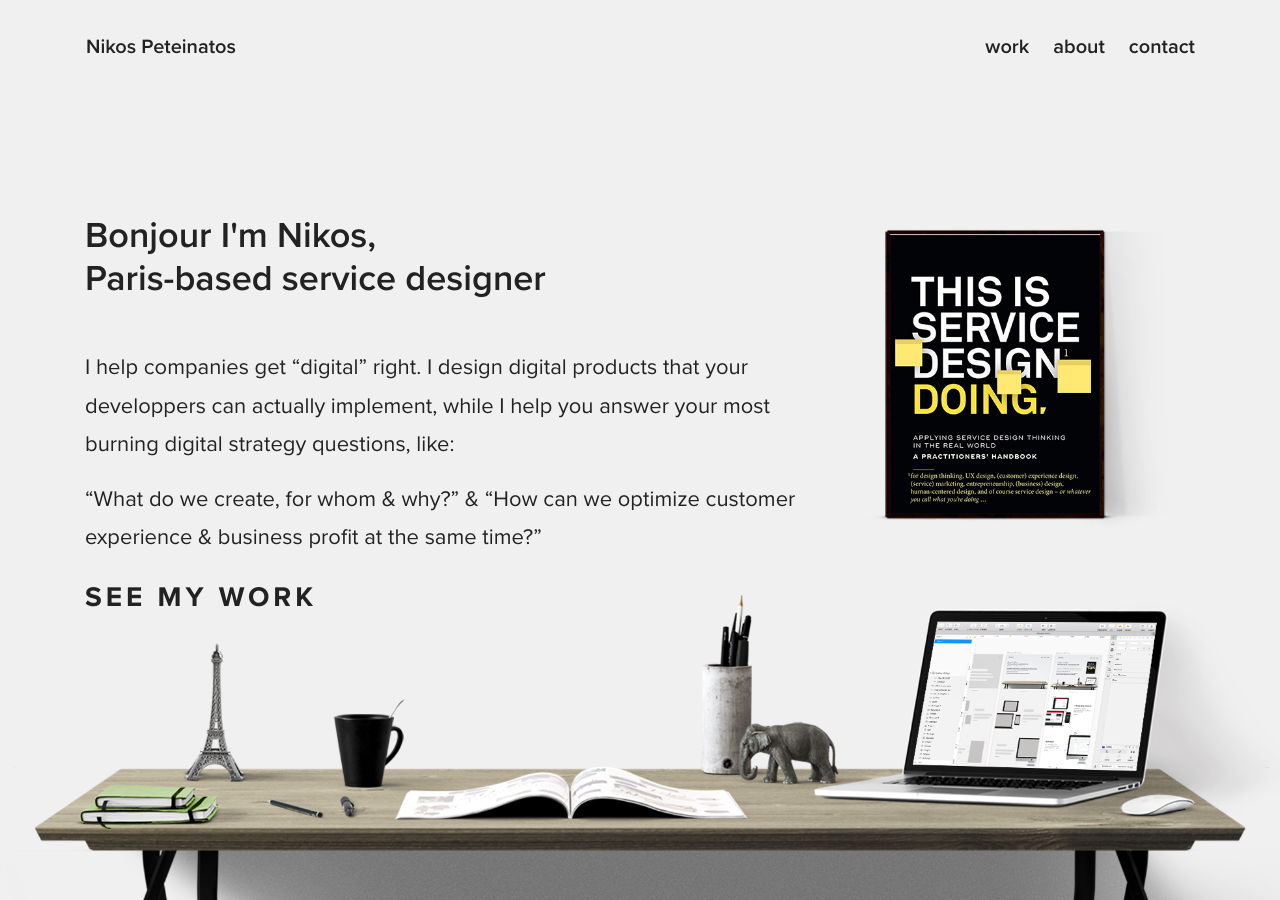
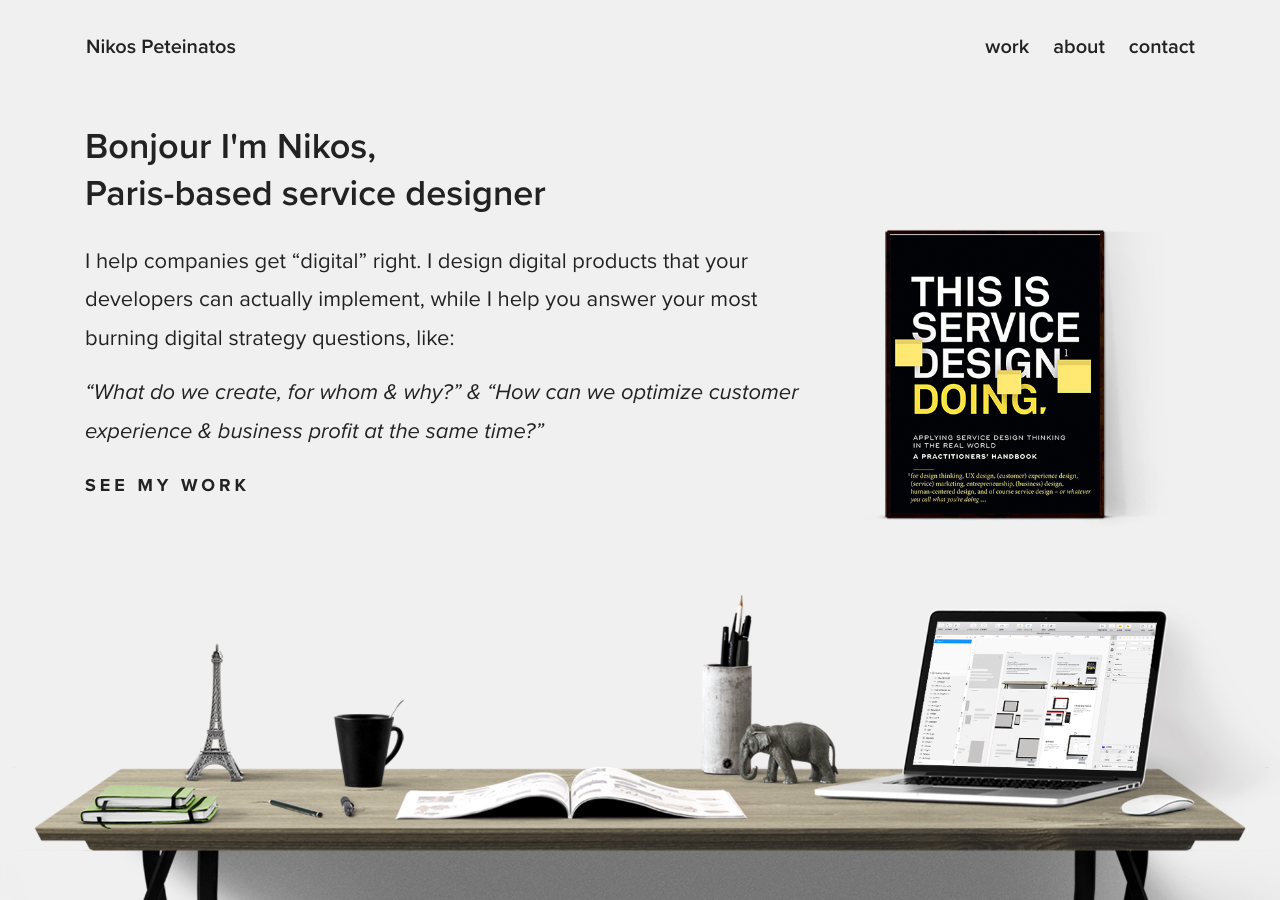
Before and after one commit to nikosgpet/nikosgpet.github.io, a Jekyll site: the page built from index.html, in a window 1280 px wide and 900 px high. Built offline with Jekyll 4.4.1, drawn with Linux system fonts in a browser that asks for light colours; nearby versions of some CDN libraries; some web fonts are replaced; some of the changed text lies outside the part shown.

Commit message:
Improve hero in landing page

```diff
--- a/_includes/header.html
+++ b/_includes/header.html
@@ -1,19 +1,19 @@
 
 <!-- Header -->
-<header class="jn-header d-flex align-items-center">
+<header class="jn-header">
     <div class="container">
         <div class="row">
             <div class="jn-intro-text col-lg-10 col-xl-8">
                 <h1>Bonjour I'm Nikos, <br> Paris-based service designer</h1>
                 <p class="jn-intro-description">
-                    I help companies get “digital” right. I design digital products that your developpers can actually
+                    I help companies get “digital” right. I design digital products that your developers can actually
                     implement, while I help you answer your most burning digital strategy questions, like:
                 </p>
-                <p class="jn-intro-description">
+                <p class="jn-intro-description font-italic">
                     “What do we create, for whom & why?” & “How can we optimize customer experience & business profit
                     at the same time?”
                 </p>
-                <a href="#work" class="page-scroll jn-btn jn-btn--big">SEE MY WORK</a>
+                <a href="#work" class="page-scroll jn-btn jn-btn--medium">SEE MY WORK</a>
             </div>
         </div>
     </div>
--- a/_includes/method.html
+++ b/_includes/method.html
@@ -14,7 +14,7 @@
                             <div class="jn-method">
                                 <h3>Research</h3>
                                 <p>
-                                    In service design, research is used to understand people, their motivaitons & their
+                                    In service design, research is used to understand people, their motivations & their
                                     behavior. Some of the tools we can use during this phase include personas, journey maps,
                                     system maps, user stories and jobs-to-be-done.
                                 </p>
@@ -25,7 +25,7 @@
                                 <h3>Ideation</h3>
                                 <p>
                                     All through the project, we will be creating ideas we might find useful - we should make
-                                    sure we preserve them. We attemp to avoid making big, weighty choices, and instead we
+                                    sure we preserve them. We attempt to avoid making big, weighty choices, and instead we
                                     aim for many small, low-risk provisional decisions.
                                 </p>
                             </div>
@@ -34,7 +34,7 @@
                             <div class="jn-method">
                                 <h3>Prototyping</h3>
                                 <p>
-                                    Once we have build an understanding of our users and the business context, and we have
+                                    Once we have built an understanding of our users and the business context, and we have
                                     generated enough ideas to get us going, we create quick, low-fidelity prototypes.
                                     We test those prototypes with real users in order to get their feedback.
                                 </p>
--- a/_includes/skills.html
+++ b/_includes/skills.html
@@ -55,10 +55,10 @@
                             </svg>
                         </div>
                         <div class="jn-skill-text">
-                            <h3>MUTIDISCIPLINARY APPROACH</h3>
+                            <h3>MULTIDISCIPLINARY APPROACH</h3>
                             <p>
                                 Good design can be found at the collaboration between different departments,
-                                disciplines and levels of management. My own backround in computer engineering,
+                                disciplines and levels of management. My own background in computer engineering,
                                 psychology & business strategy certainly helps.
                             </p>
                         </div>
```
Also changed, not shown: _includes/css/jn-portfolio.css (+18 -3 lines), img/mockup_dreamin.png, img/mockup_paris8.png.
